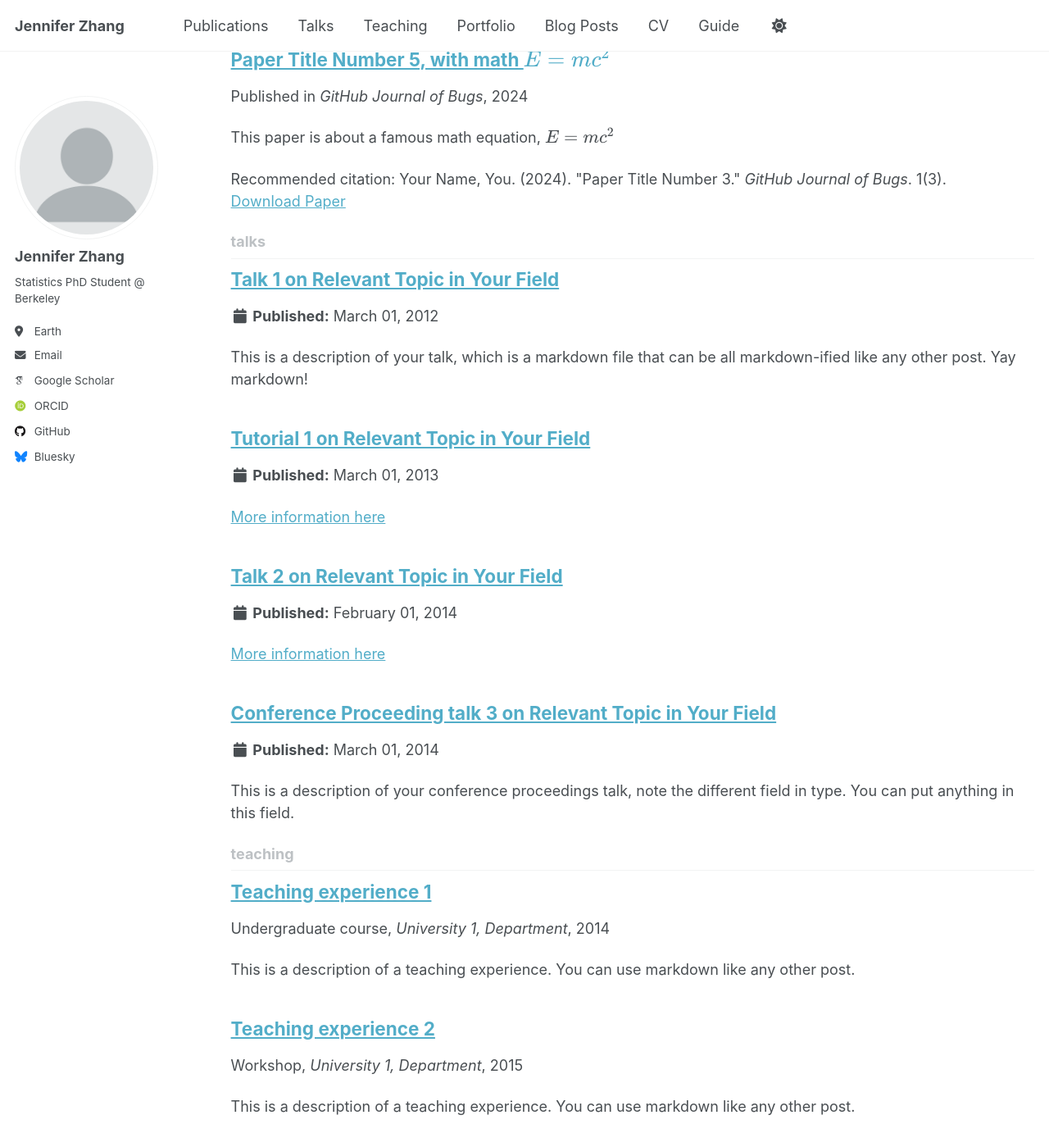
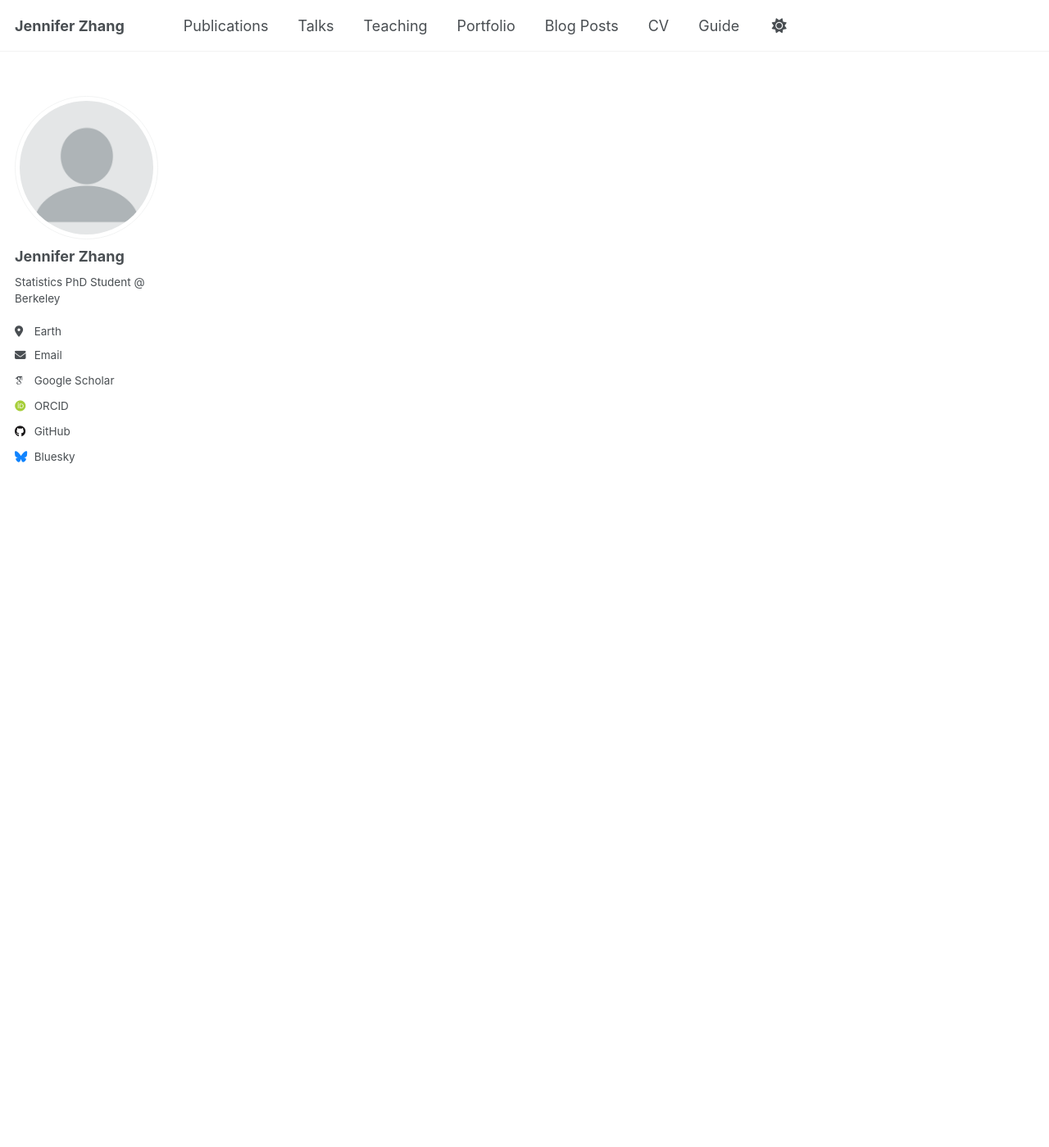
Before and after one commit to jenjzhang/jenjzhang.github.io, a Jekyll site: the page built from _pages/collection-archive.html, in a window 1280 px wide and 1400 px high, scrolled down 2076 px. Shown: the whole window at 82% size. Built offline with Jekyll 4.4.1, drawn with Linux system fonts in a browser that asks for light colours; some web fonts are replaced; a script that is not in the unit is left out; part of the change alters nothing that is shown; some of the changed text lies outside the part shown.

Commit message:
Update _config.yml

```diff
--- a/_config.yml
+++ b/_config.yml
@@ -13,7 +13,7 @@ title                    : "Jennifer Zhang"
 title_separator          : "-"
 name                     : &name "Your Name"
 description              : &description "personal description"
-url                      : https://academicpages.github.io # the base hostname & protocol for your site e.g. "https://[your GitHub username].github.io" or if you already have some other page hosted on Github then use "https://[your GitHub username].github.io/[Your Repo Name]"
+url                      : https://jenjzhang.github.io # the base hostname & protocol for your site e.g. "https://[your GitHub username].github.io" or if you already have some other page hosted on Github then use "https://[your GitHub username].github.io/[Your Repo Name]"
 baseurl                  : "" # the subpath of your site, e.g. "/blog"
 repository               : "academicpages/academicpages.github.io"
 
@@ -218,16 +218,16 @@ kramdown:
 # These settings control the types of collections used by the template
 collections:
   teaching:
-    output: true
+    output: false
     permalink: /:collection/:path/
   publications:
     output: true
     permalink: /:collection/:path/
   portfolio:
-    output: true
+    output: false
     permalink: /:collection/:path/
   talks:
-    output: true
+    output: false
     permalink: /:collection/:path/
 
 
```
